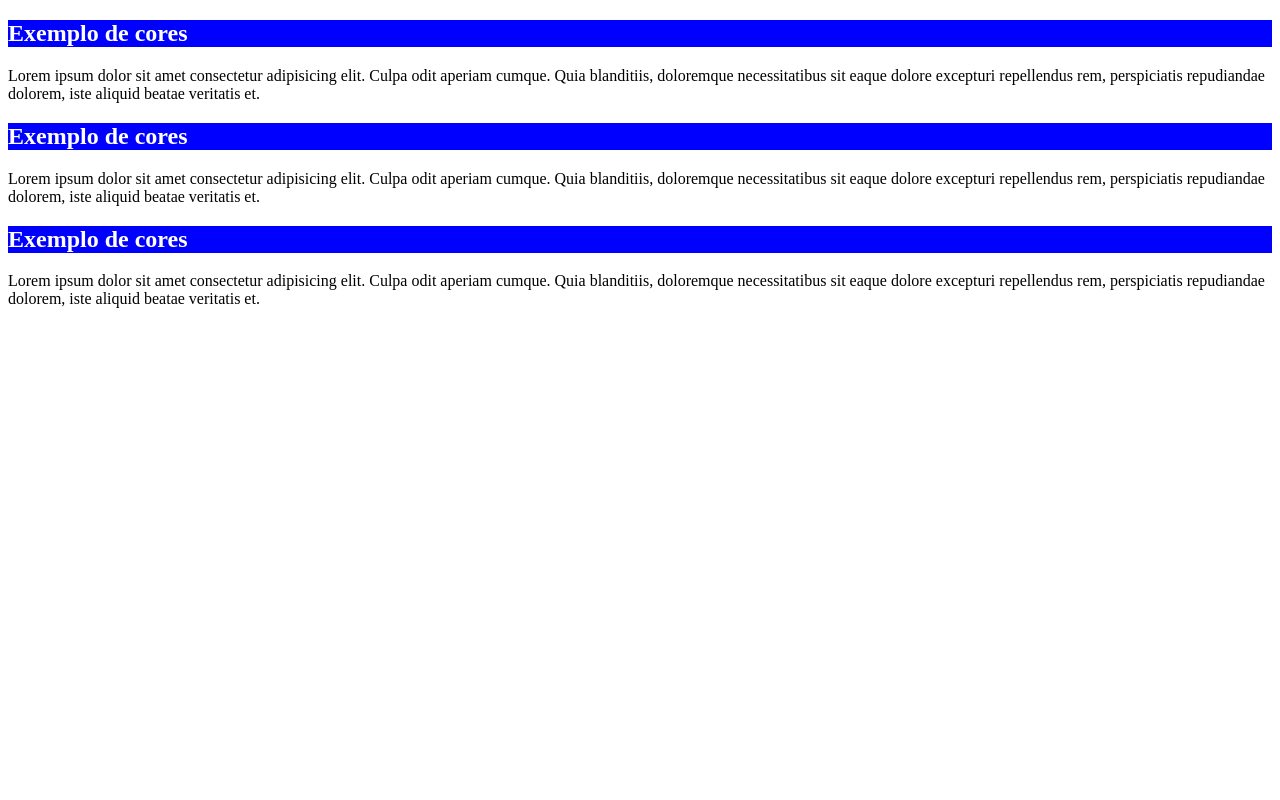
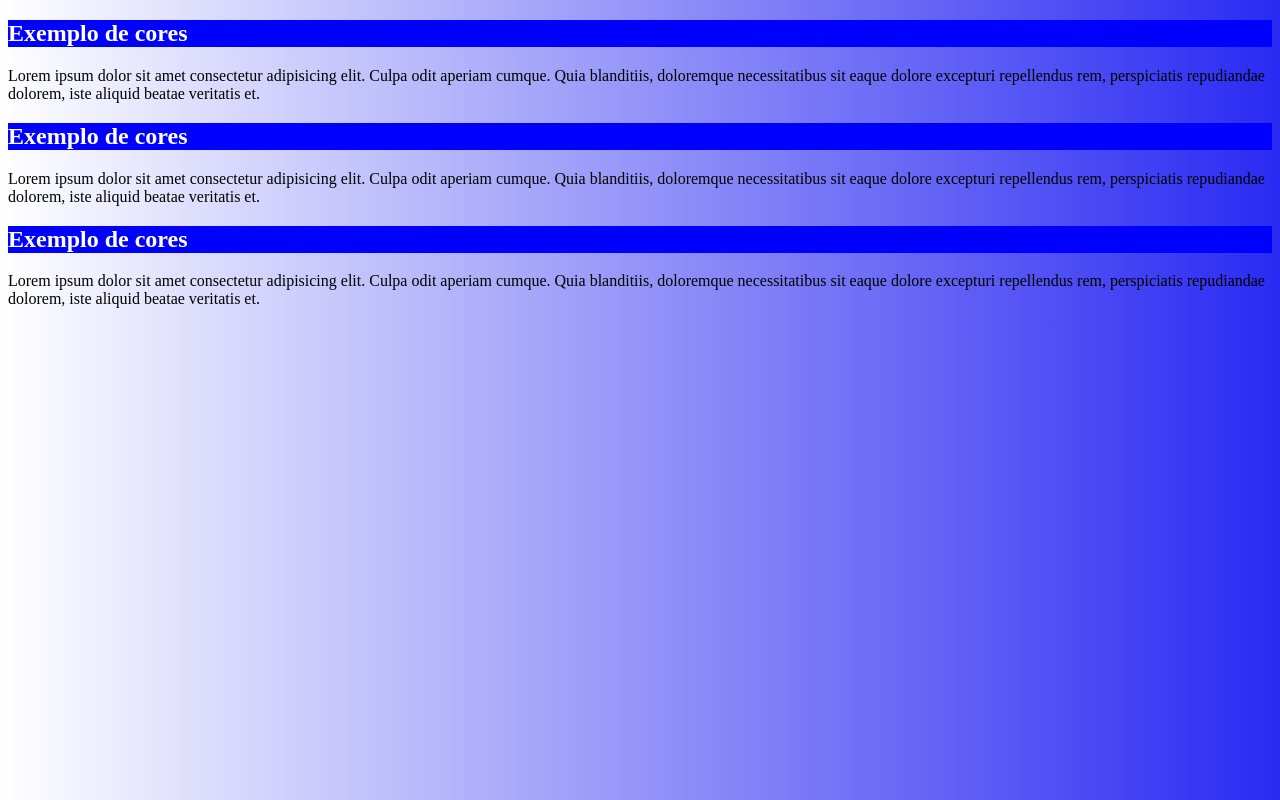
Before and after one commit to MichelPinho/Exercicios_HTML5_CSS3, a plain HTML site: page ex016/cor_01.html in a window 1280 px wide. Drawn offline with Linux system fonts and the light colour scheme.

Commit message:
Update cor_01.html

```diff
--- a/ex016/cor_01.html
+++ b/ex016/cor_01.html
@@ -5,6 +5,12 @@
     <meta http-equiv="X-UA-Compatible" content="IE=edge">
     <meta name="viewport" content="width=device-width, initial-scale=1.0">
     <title>Cores em CSS</title>
+    <title>Gradiente - Degradê</title>
+    <style>
+        body{
+            background-image: linear-gradient(to right,white,rgb(42, 42, 243) );
+        }
+    </style>
 </head>
 <body>
     <h2 style="background-color: blue; color: white;">Exemplo de cores</h2>
```
